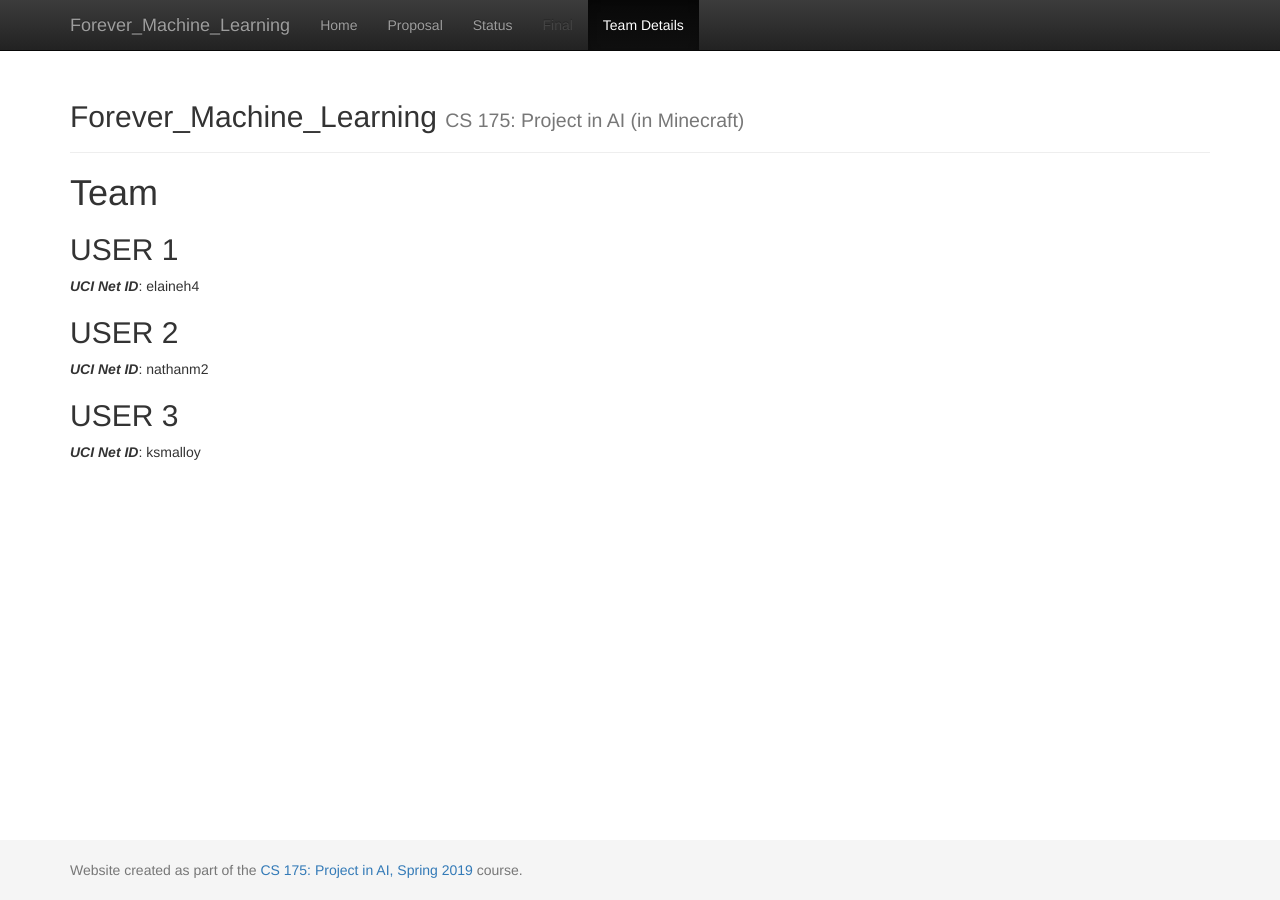
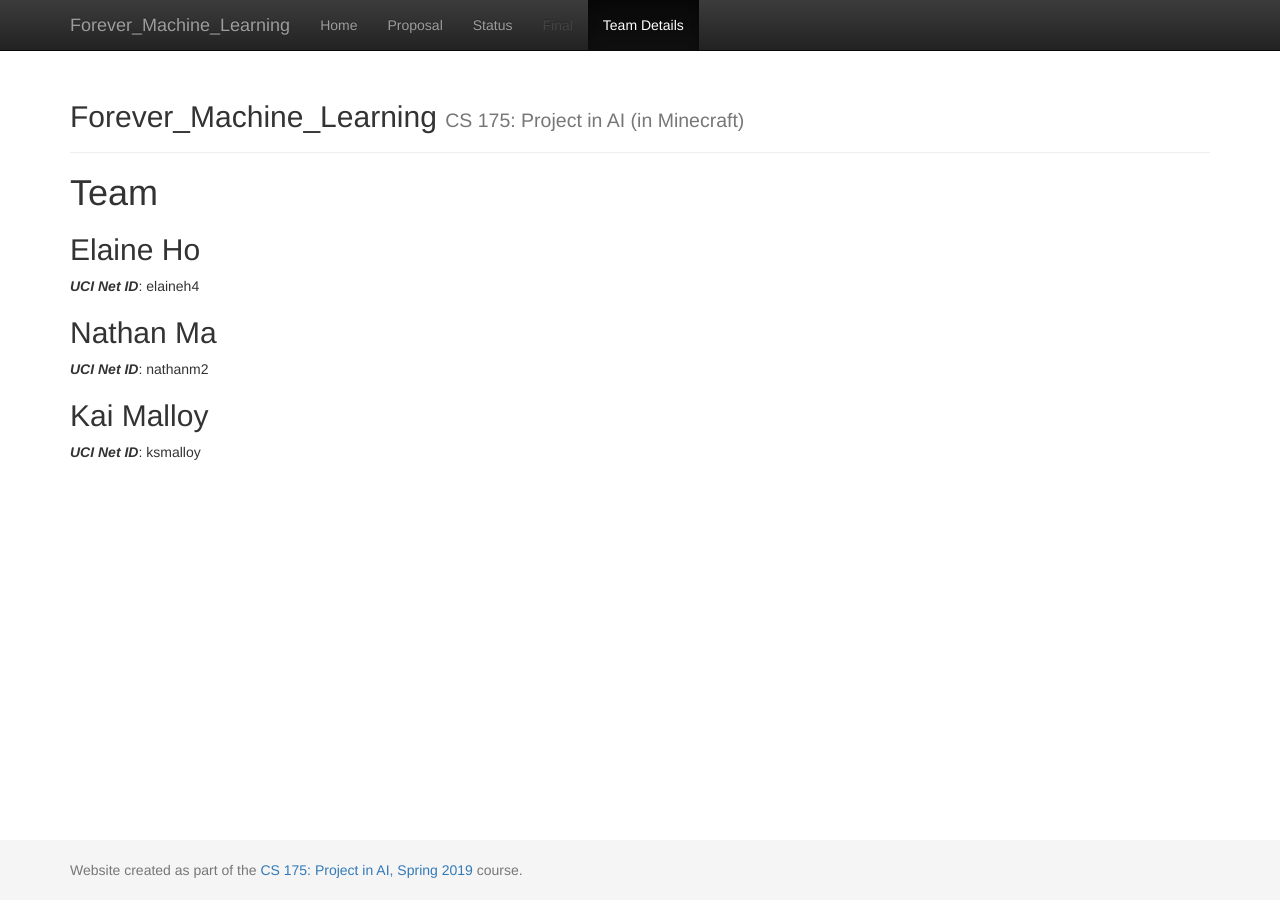
Before and after one commit to elaine-ho/Forever_Machine_Learning, a Jekyll site: the page built from docs/team.md, in a window 1280 px wide. Built offline with Jekyll 4.4.1, drawn with Linux system fonts in a browser that asks for light colours.

Commit message:
site update

```diff
--- a/docs/team.md
+++ b/docs/team.md
@@ -6,11 +6,11 @@ title:  Team
 # {{ page.title }}
 
 
-## USER 1
+## Elaine Ho
 ***UCI Net ID***: elaineh4
 
-## USER 2
+## Nathan Ma
 ***UCI Net ID***: nathanm2
 
-## USER 3
+## Kai Malloy
 ***UCI Net ID***: ksmalloy
```
Also changed, not shown: docs/index.md (+1 -1 lines), docs/status.md (+2 -3 lines).
